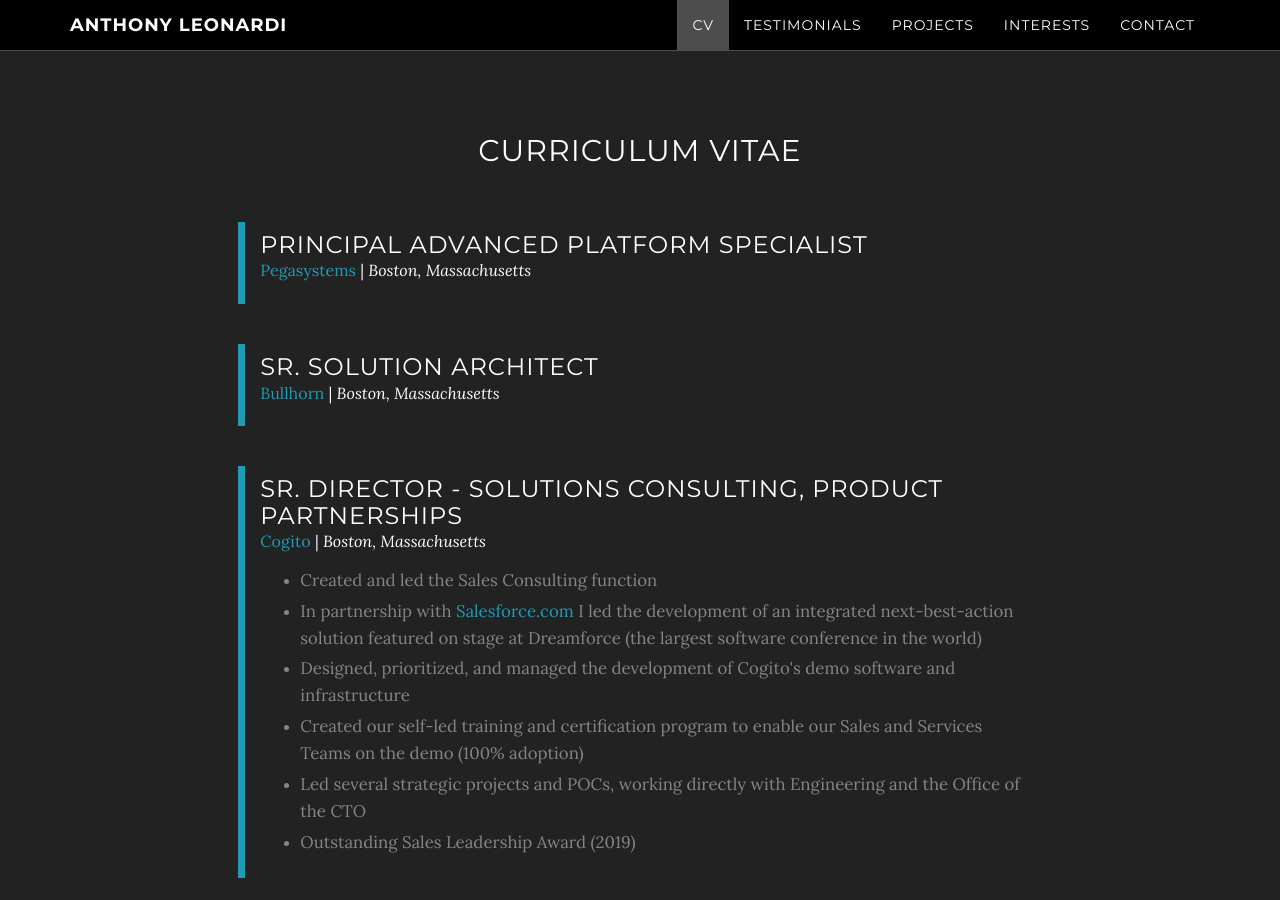
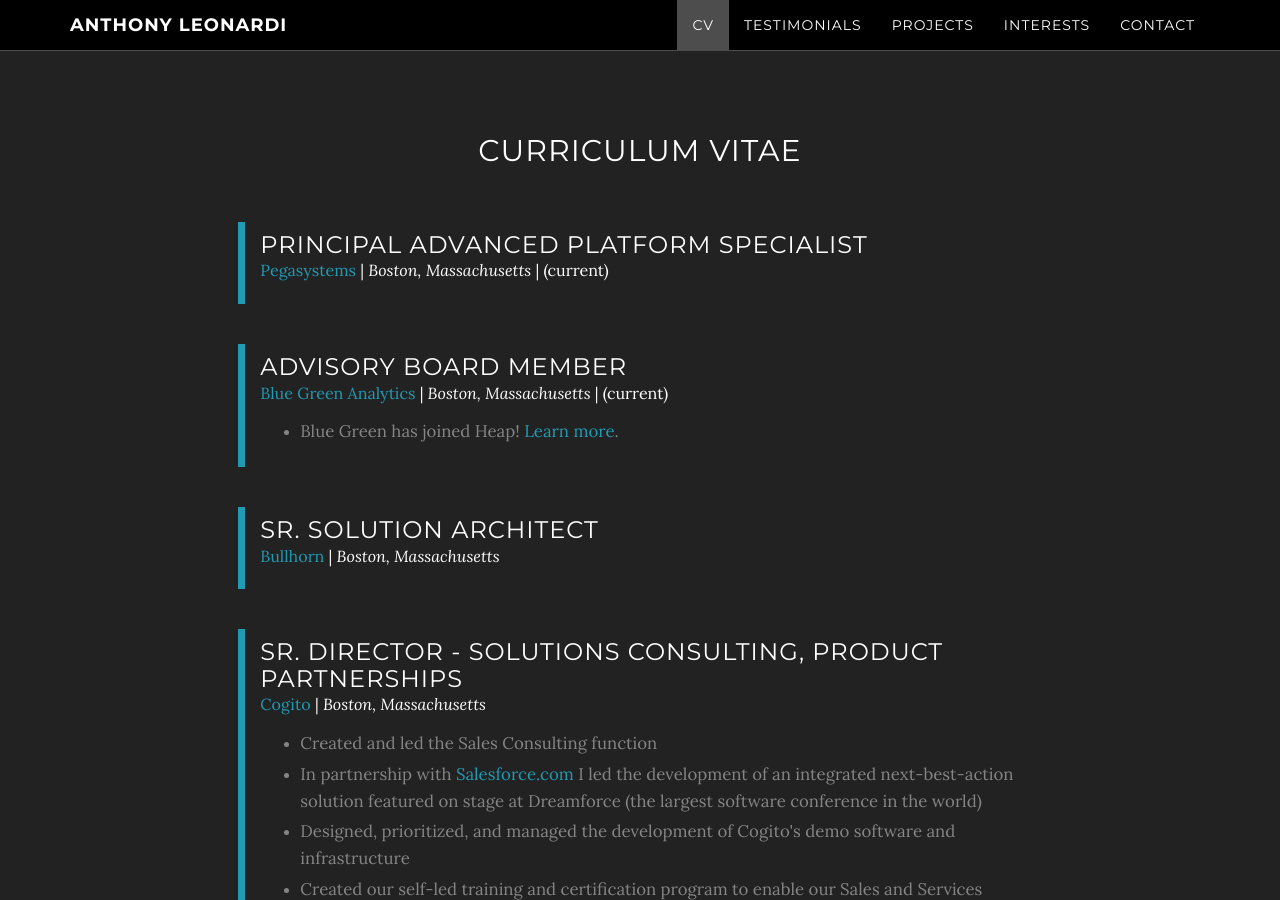
Before and after one commit to AJLeonardi/AJLeonardi, a Jekyll site: the page built from index.html, in a window 1280 px wide and 900 px high, scrolled down 891 px. Built offline with Jekyll 4.4.1, drawn with Linux system fonts in a browser that asks for light colours.

Commit message:
added blugreen to cv

```diff
--- a/_includes/CV.html
+++ b/_includes/CV.html
@@ -15,7 +15,21 @@
             <div class='vert-element'>
                 <h3>Principal Advanced Platform Specialist</h3>
                 <p class='sub-header'><a target='_blank' href='https://pega.com'>Pegasystems</a> | <i>Boston,
-                    Massachusetts</i></p>
+                    Massachusetts</i> | (current)</p>
+            </div>
+        </div>
+        <div class="col-lg-2"></div>
+    </div>
+    <div class="row">
+        <div class="col-lg-2"></div>
+        <div class="col-lg-8">
+            <div class='vert-element'>
+                <h3>Advisory Board Member</h3>
+                <p class='sub-header'><a target='_blank' href='https://BlueGreenAnalytics.com'>Blue Green Analytics</a> | <i>Boston,
+                    Massachusetts</i> | (current)</p>
+                <ul>
+                    <li><p>Blue Green has joined Heap! <a target='_blank' href="https://heap.io/blog/bluegreen-team-joins-heap">Learn more</a>.</p></li>
+                </ul>
             </div>
         </div>
         <div class="col-lg-2"></div>
```
